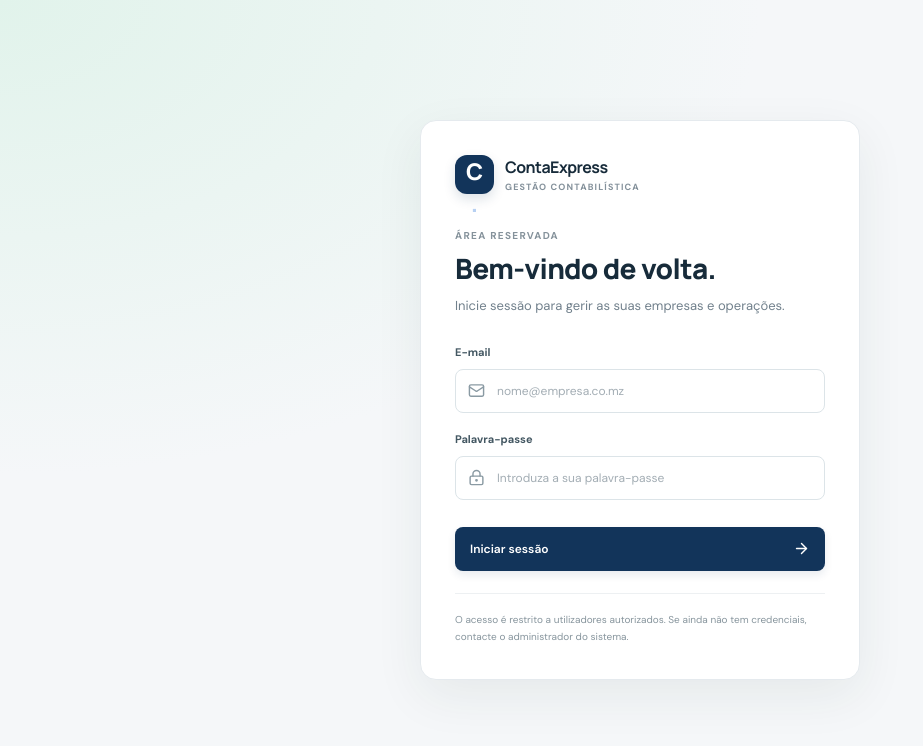
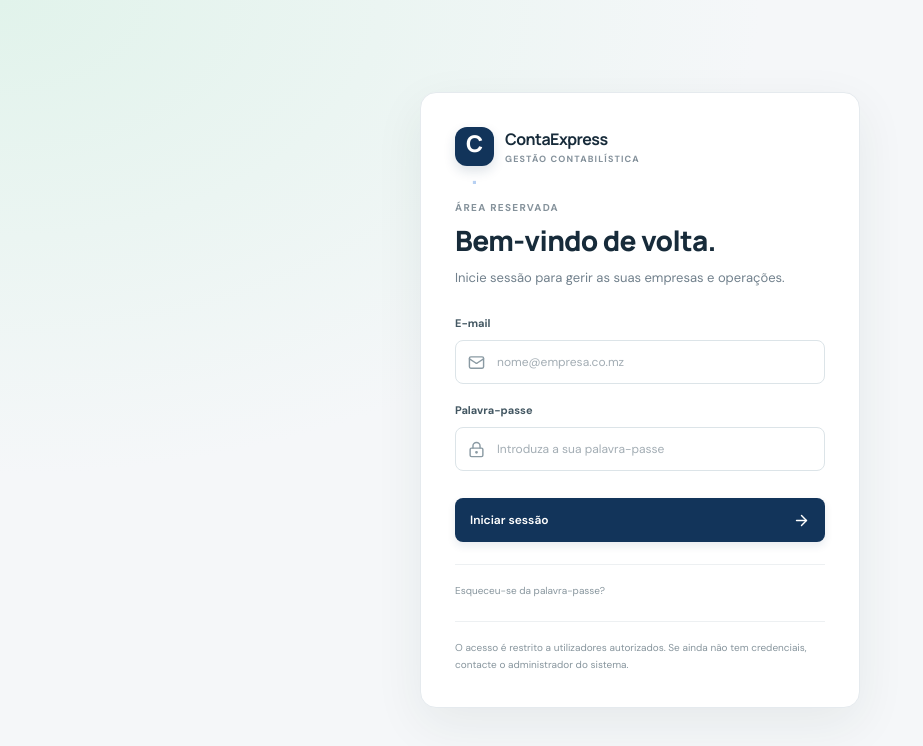
Before and after one commit to acjl-mz/contaexpress, a Next.js app: page /login in a window 1280 px wide. Shown: the top 746 px of the page, without its empty margins (0-923 px from the left). Built offline with nearby package versions, Linux system fonts and the light colour scheme.

Commit message:
feat: link to password recovery from login page

```diff
--- a/app/login/page.tsx
+++ b/app/login/page.tsx
@@ -47,7 +47,7 @@ export default function LoginPage() {
         {error && <p className="form-error" role="alert">{error}</p>}
         <button className="primary-button auth-submit" type="submit" disabled={busy}>{busy ? "A validar..." : "Iniciar sessão"} <ArrowRight size={17}/></button>
       </form>
-      <p className="auth-footnote">O acesso é restrito a utilizadores autorizados. Se ainda não tem credenciais, contacte o administrador do sistema.</p>
+      <p className="auth-footnote"><Link href="/esqueci-palavra-passe">Esqueceu-se da palavra-passe?</Link></p><p className="auth-footnote">O acesso é restrito a utilizadores autorizados. Se ainda não tem credenciais, contacte o administrador do sistema.</p>
     </section>
   </main>;
 }
```
